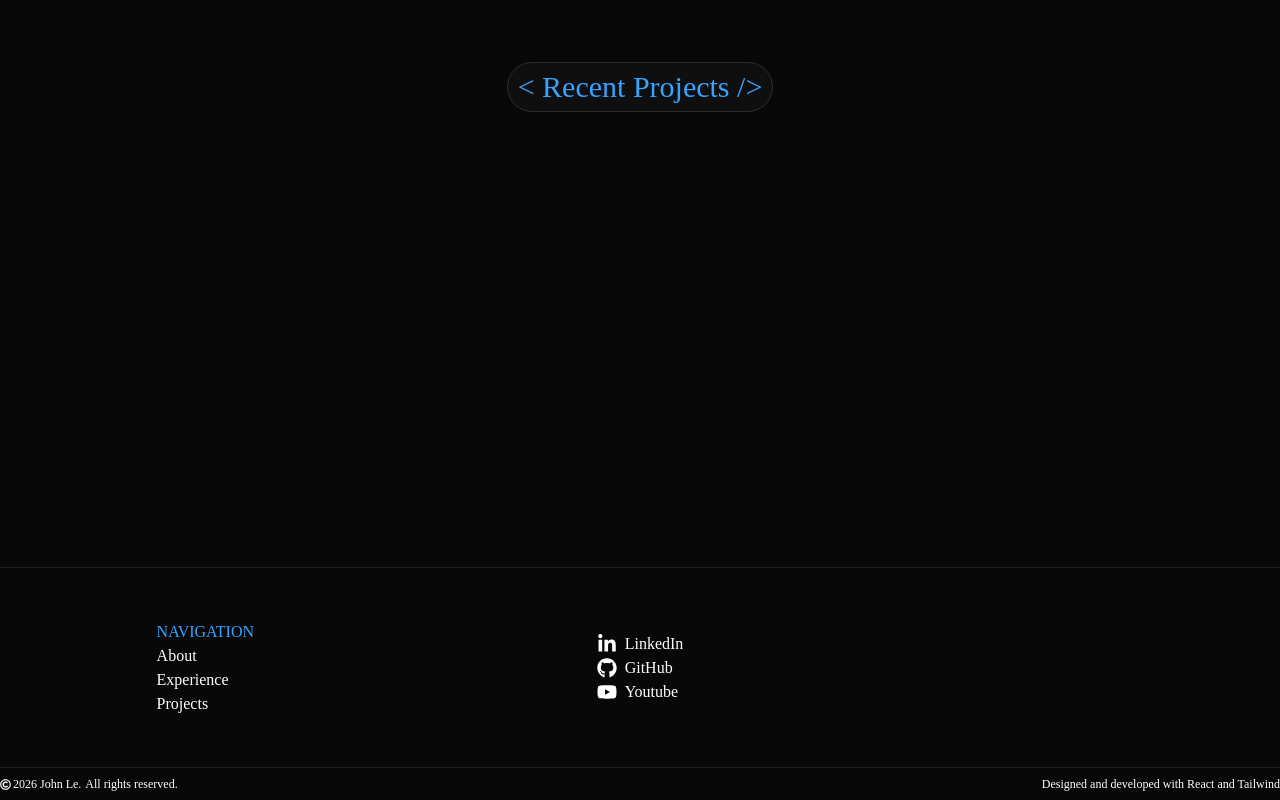
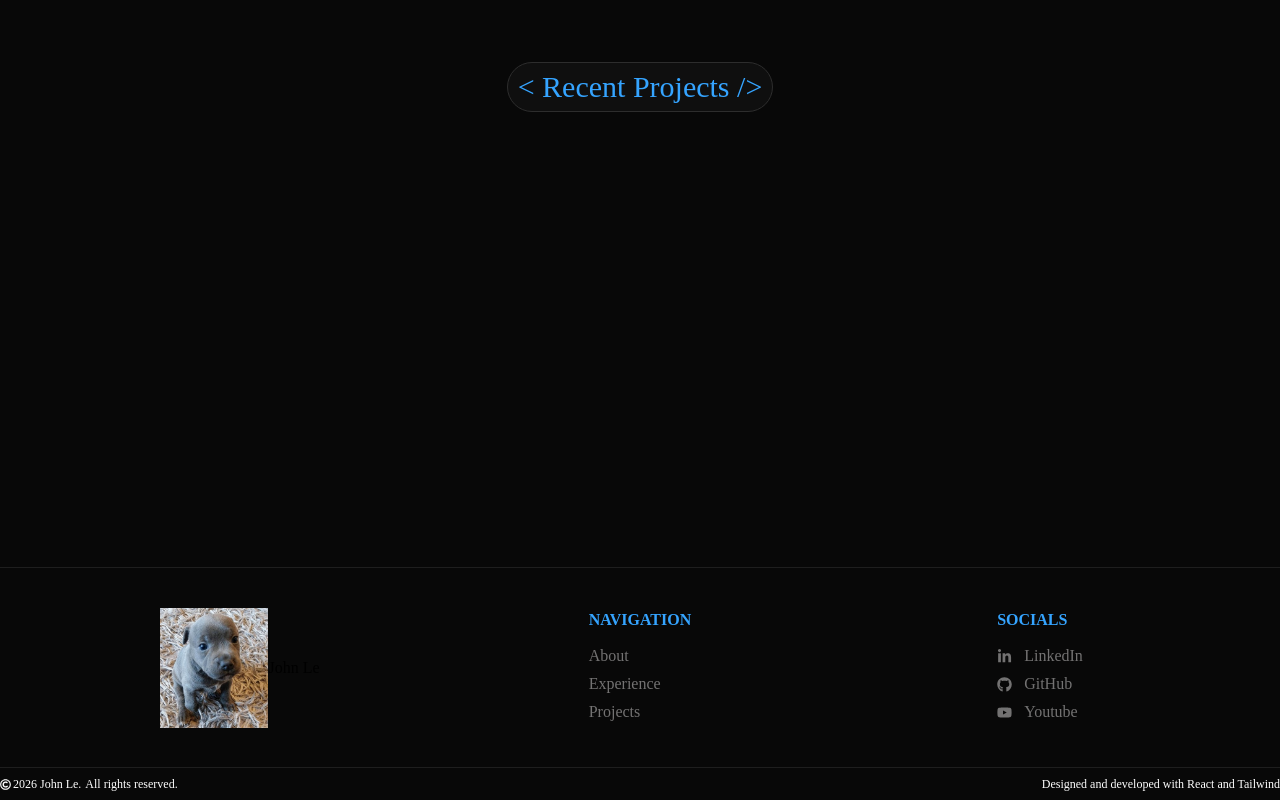
Before and after one commit to Primalpancake92/John-Le-React, a React app: page /John/About in a window 1280 px wide. Shown: the part 1913-2713 px from the top of the page. Built offline with nearby package versions, Linux system fonts and the light colour scheme; the HTML template or start-up script is replaced by a standard one; a web font is replaced by a local one.

Commit message:
Added footer section with complete navigation

```diff
--- a/src/components/Footer/Footer.jsx
+++ b/src/components/Footer/Footer.jsx
@@ -1,6 +1,7 @@
 import Socials from "./Socials/Socials";
-import Copyright from "./Copyright/Copyright.jsx";
+import Copyright from "./Copyright/Copyright";
 import QuickLinks from "./QuickLinks/QuickLinks";
+import Summary from "./Summary/Summary";
 
 function Footer() {
     {/*
@@ -11,11 +12,14 @@ function Footer() {
 
     return (
         <>
-            <div className="relative grid grid-cols-3 place-items-center
-            w-full h-50 border-t border-[rgb(30,30,30)] mt-20
-            gap-20 p-7">
-                <QuickLinks />
-                <Socials />
+            <div className="relative flex justify-center
+            h-50 border-t border-[rgb(30,30,30)] mt-20 w-full">
+                <div className="relative grid grid-cols-3 place-items-center
+                w-[1540px] m-auto p-10">
+                    <Summary />
+                    <QuickLinks />
+                    <Socials />
+                </div>
             </div>
             <div className="relative flex w-full justify-center items-center">
                 <Copyright />
--- a/src/components/Footer/QuickLinks/QuickLinks.jsx
+++ b/src/components/Footer/QuickLinks/QuickLinks.jsx
@@ -3,10 +3,14 @@ import { Link } from "react-router";
 
 function QuickLinks({ links=navLinks }) {
     return (
-        <div className="relative text-white">
-            <h1 className="relative text-(--secondary-color)">NAVIGATION</h1>
+        <div className="relative">
+            <h1 className="relative text-(--secondary-color) font-bold mb-3">
+                NAVIGATION
+            </h1>
             {links.map((link) => (
-                <div key={link.div} className="flex items-center hover:underline">
+                <div key={link.div} className="flex items-center hover:text-white
+                text-md text-[rgb(115,114,114)] transition-color duration-300
+                mb-1">
                     <Link to={link.path}>{link.linkName}</Link>
                 </div>
             ))}
--- a/src/components/Footer/Socials/Socials.jsx
+++ b/src/components/Footer/Socials/Socials.jsx
@@ -2,12 +2,17 @@ import socials from "../../../local_data/socials";
 
 function Socials({ socialsArr=socials }) {
     return (
-        <div className="relative flex-col justify-center items-center">
+        <div className="relative">
+            <h1 className="relative text-(--secondary-color)
+            font-bold mb-3">
+                SOCIALS
+            </h1>
             {socialsArr?.map(({ name, Icon, link }) => (
                 <div key={name} className="relative flex justify-start
-                items-center gap-2 text-white">
-                    {Icon && <Icon size={20}/>}
-                    <a href={link}>{name}</a>
+                items-center mb-1 gap-3 text-md  text-[rgb(115,114,114)]
+                hover:text-white transition-color duration-300 ease-in-out">
+                    {Icon && <Icon size={15}/>}
+                    <a href={link} target="_blank">{name}</a>
                 </div>
             ))}
         </div>
--- /dev/null
+++ b/src/components/Footer/Summary/Summary.jsx
@@ -0,0 +1,18 @@
+import puppyImg from "../../../assets/images/hq720.jpg";
+
+function Summary({ puppy=puppyImg }) {
+    return (
+        <div className="relative flex justify-center items-center">
+            <div className="relative w-27 h-30">
+                <img src={puppy} className="w-27 h-30 object-cover"/>
+            </div>
+            <div className="relative flex flex-col justify-center">
+                <name className="relative ">
+                    John Le
+                </name>
+            </div>
+        </div>
+    );
+}
+
+export default Summary;
--- a/src/index.css
+++ b/src/index.css
@@ -13,7 +13,7 @@
   --font-color: white;
 }
 
-body{
+html, body{
   background-color: var(--primary-color);
   font-family: "Google Sans";
 }
--- a/src/pages/About/About.jsx
+++ b/src/pages/About/About.jsx
@@ -77,7 +77,7 @@ function AboutDots() {
     ]
 
     return (
-        <div className="absolute">
+        <div className="absolute border border-white">
             {dotInfo.map((dot) =>
                 <div className={dot.className} key={dot.id}>
                 </div>
```
